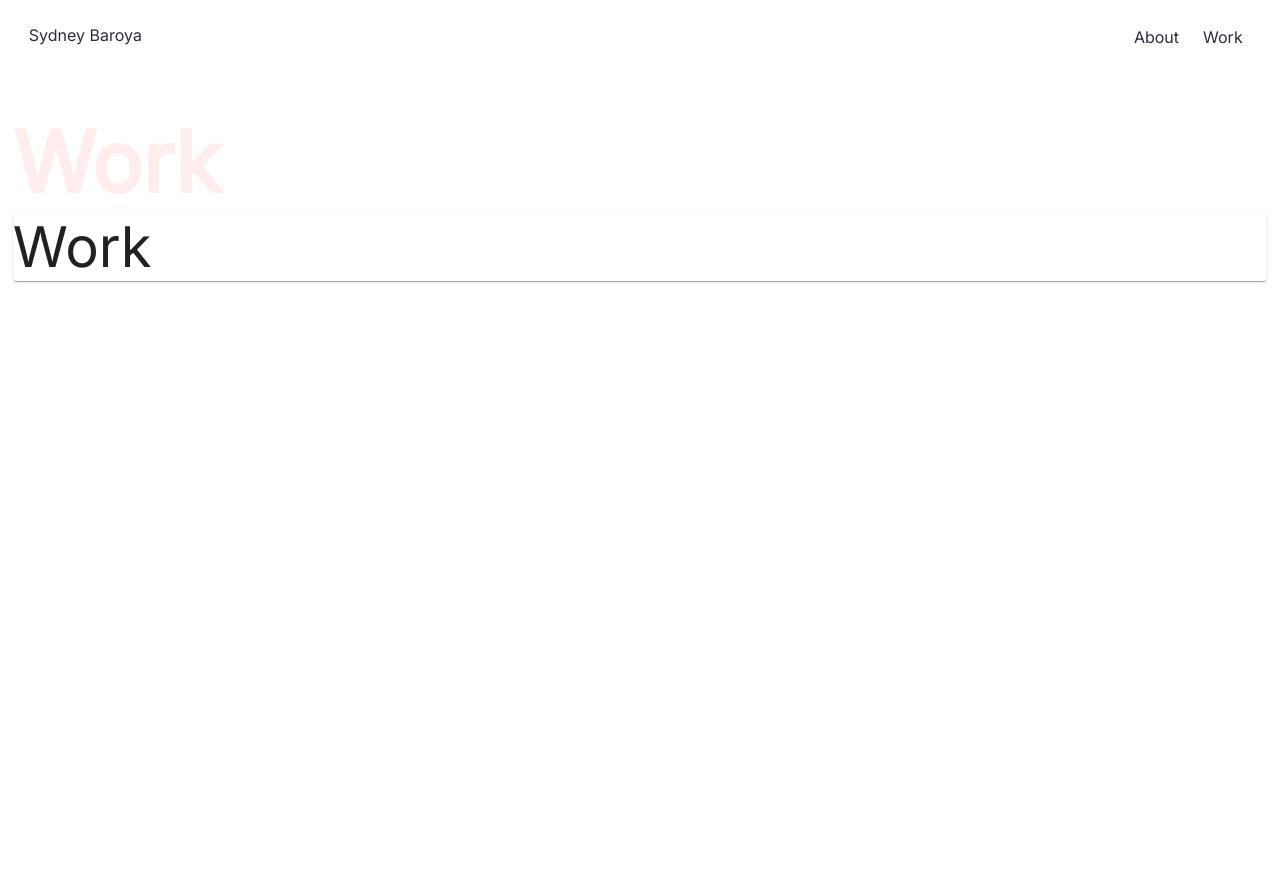
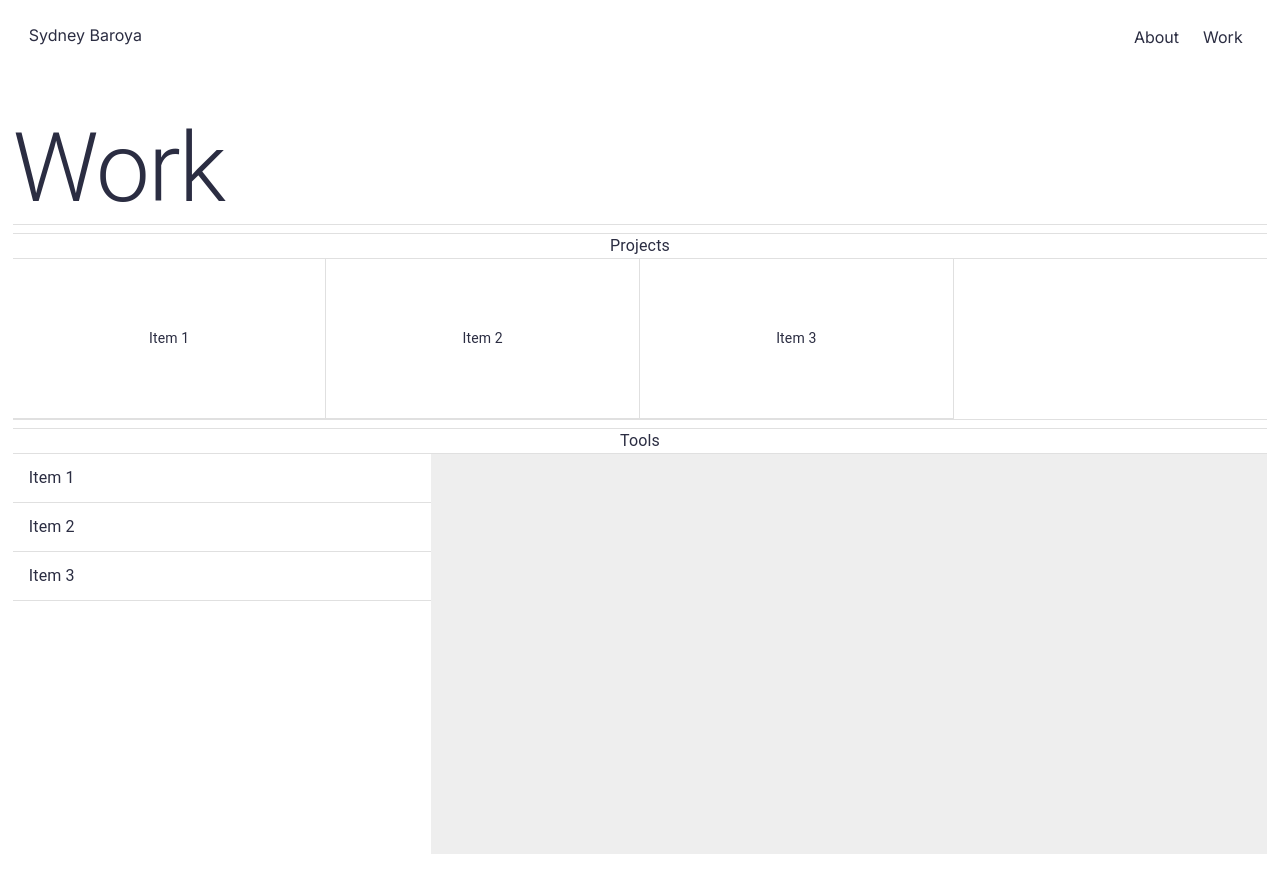
Before and after one commit to syd-baroya/sydneybaroya.com, a React (Create React App) app: page /work in a window 1280 px wide. Before the commit the page ends 800 px from the top, so only its background shows below. Built offline with nearby package versions, Linux system fonts and the light colour scheme.

Commit message:
layout for work page

```diff
--- a/src/components/Work/Projects.jsx
+++ b/src/components/Work/Projects.jsx
@@ -1,11 +1,48 @@
-import { Paper } from "@mui/material";
+import { Divider, Box, Grid, Stack, Typography, Card, CardContent } from "@mui/material";
 
 export default function Project() {
-
+    const colWidth = { xs: 12, sm: 6, md: 4, lg: 3 };
     return (
-        <section className="section" id="projects">
-            <h1>Projects</h1>
-            <Paper square={false}>Projects</Paper>
-        </section>
+        <Stack id="projects">
+            <Stack spacing={1}>
+                <Divider />
+                <Divider />
+            </Stack>
+            <Typography textAlign='center' sx={{color: 'var(--primary-text)'}}>Projects</Typography>
+            <Box sx={{ flexGrow: 1 }}>
+                <Grid
+                    container
+                    sx={(theme) => ({
+                    '--Grid-borderWidth': '1px',
+                    borderTop: 'var(--Grid-borderWidth) solid',
+                    borderColor: 'divider',
+                    '& > div': {
+                        borderRight: 'var(--Grid-borderWidth) solid',
+                        borderBottom: 'var(--Grid-borderWidth) solid',
+                        borderColor: 'divider',
+                        ...Object.keys(colWidth).reduce(
+                        (result, key) => ({
+                            ...result,
+                            [`&:nth-of-type(${12 / colWidth[key]}n)`]: {
+                            [theme.breakpoints.only(key)]: {
+                                borderRight: 'none',
+                            },
+                            },
+                        }),
+                        {},
+                        ),
+                    },
+                    })}
+                >
+                    {['Item 1', 'Item 2', 'Item 3'].map((text, index) => (
+                    <Grid item key={index} size={colWidth} minHeight={160} sx={{display: 'flex', justifyContent: 'center', alignItems: 'center'}}>
+                        <Box>
+                            <Typography textAlign='center' sx={{ color: 'var(--primary-text)', fontSize: 14 }}>{text}</Typography>
+                        </Box>
+                    </Grid>
+                    ))}
+                </Grid>
+            </Box>
+        </Stack>
     );
 }
--- /dev/null
+++ b/src/components/Work/Tools.jsx
@@ -0,0 +1,62 @@
+import { Paper, Grid, Stack, Divider, Typography, List, ListItem, ListItemText, ListItemButton, Box } from "@mui/material";
+
+export default function Tools() {
+    return (
+        <Stack id="tools" >
+            {/* Header */}
+            <Stack spacing={1}>
+                <Divider />
+                <Divider />
+            </Stack>
+            <Typography textAlign="center" sx={{ color: 'var(--primary-text)' }}>
+                Tools
+            </Typography>
+
+            {/* Grid Layout */}
+            <Grid container direction="row" sx={(theme) => ({
+                    '--Grid-borderWidth': '1px',
+                    borderTop: 'var(--Grid-borderWidth) solid',
+                    borderColor: 'divider',
+                    width: '100%'})}>
+
+                {/* Left column - visible md and up only */}
+                <Grid
+                item
+                direction="column"
+                size={4}
+                sx={{display: { xs: 'none', md: 'block' }}}
+                >
+                <Box sx={{ height: '100%', color: 'var(--primary-text)'}}>
+                    <List disablePadding>
+                    {['Item 1', 'Item 2', 'Item 3'].map((text, index) => (
+                        <Box>
+                            <ListItem key={index} disablePadding>
+                                <ListItemButton>
+                                    <ListItemText primary={text} />
+                                </ListItemButton>
+                            </ListItem>
+                             <Divider component="li" />
+                        </Box>
+                    ))}
+                    </List>
+                </Box>
+                </Grid>
+
+                {/* Right column - always visible */}
+                <Grid item size="grow">
+                    <Box>
+                        <div
+                        style={{
+                            width: '100%',
+                            height: '400px',
+                            backgroundColor: '#eee',
+                        }}
+                        >
+                        </div>
+                    </Box>
+                </Grid>
+            </Grid>
+            </Stack>
+
+    );
+}
--- a/src/components/Work/Work.jsx
+++ b/src/components/Work/Work.jsx
@@ -1,11 +1,14 @@
-import { Paper } from "@mui/material";
+import { Stack, Typography } from "@mui/material";
+import Project from "./Projects";
+import Tools from "./Tools";
 
 export default function Work() {
 
     return (
-        <section className="section" id="work">
-            <h1>Work</h1>
-            <Paper square={false}>Work</Paper>
-        </section>
+        <Stack className="section" id="work">
+            <Typography variant="h1" style={{ color: 'var(--primary-text)'}}>Work</Typography>
+            <Project></Project>
+            <Tools></Tools>
+        </Stack>
     );
 }
```
